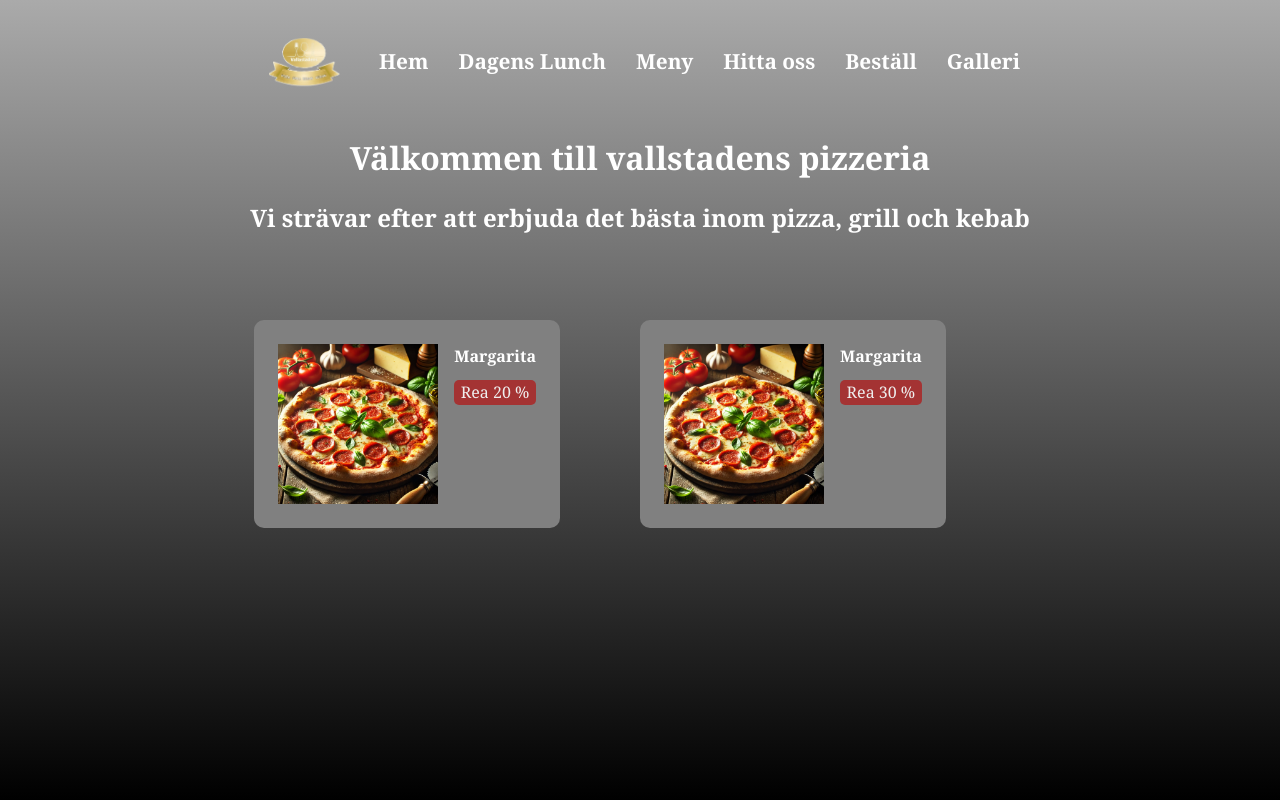
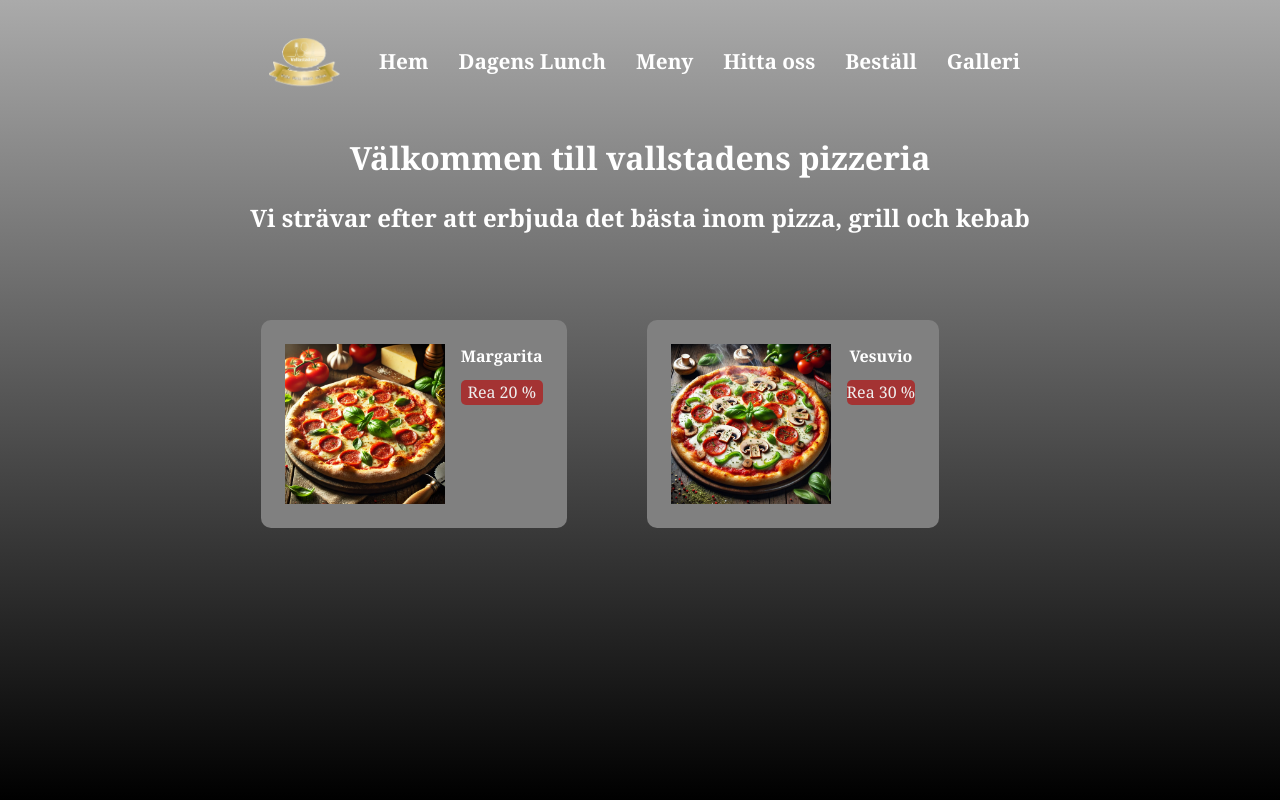
Before and after one commit to chrnas/webdevelopment-react, a React (Vite) app: page / in a window 1280 px wide. Shown: the top 800 px of the page. Built offline with nearby package versions, Linux system fonts and the light colour scheme.

Commit message:
Fixed picture error

```diff
--- a/src/home-page/HomePage.jsx
+++ b/src/home-page/HomePage.jsx
@@ -1,5 +1,7 @@
 import Footer from '../components/Footer.jsx'
 import OfferCard from './OfferCard.jsx'
+import margaritaPic from '../../src/assets/margarita.webp'
+import vesuvioPic from '../../src/assets/vesuvio.webp'
 
 export default function HomePage() {
 
@@ -14,15 +16,19 @@ export default function HomePage() {
             </div>
             <div className="main-content">
                 <div className="offer-lane">
-                    <OfferCard offerCardDescription='En klassisk pizza med tomatsås, mozzarella och färsk basilika – enkel och smakrik.'
+                    <OfferCard title='Margarita'
+                        description='En klassisk pizza med tomatsås, mozzarella och färsk basilika – enkel och smakrik.'
                         offerText='Rea 20 %'
                         altText='pizza, margarita'
                         redirectLink='/menu?filter=Margherita'
+                        src={margaritaPic}
                     />
-                    <OfferCard offerCardDescription='En pizza med tomatsås, mozzarella och skinka – en fyllig och härlig favorit!'
+                    <OfferCard title='Vesuvio'
+                        description='En pizza med tomatsås, mozzarella och skinka – en fyllig och härlig favorit!'
                         offerText='Rea 30 %'
                         altText='pizza, vesuvio'
                         redirectLink='/menu?filter=Vesuvio'
+                        src={vesuvioPic}
                     />
                 </div>
             </div>
--- a/src/home-page/OfferCard.jsx
+++ b/src/home-page/OfferCard.jsx
@@ -1,7 +1,7 @@
 import { useState } from "react";
 import { useNavigate } from 'react-router-dom';
 
-export default function OfferCard({offerCardDescription, offerText, altText, redirectLink}) {
+export default function OfferCard({title, description, offerText, altText, redirectLink, src}) {
 
   const [isDescriptionVisible, setDescriptionVisible] = useState(false);
   const navigate = useNavigate();
@@ -21,11 +21,11 @@ export default function OfferCard({offerCardDescription, offerText, altText, red
       onClick={() => navigate(redirectLink)}
       className="offer-card"
     >
-      <img src="./src/assets/margarita.webp" alt={altText} />
+      <img src={src} alt={altText} />
       <div className="offer-text">
-        <h3>Margarita</h3>
+        <h3>{title}</h3>
         <div className="offer-text">{offerText}</div>
-        {isDescriptionVisible && <p>{offerCardDescription}</p>}
+        {isDescriptionVisible && <p>{description}</p>}
       </div>
     </div>
   );
```
Lines whose indentation alone changed are shown as unchanged.
